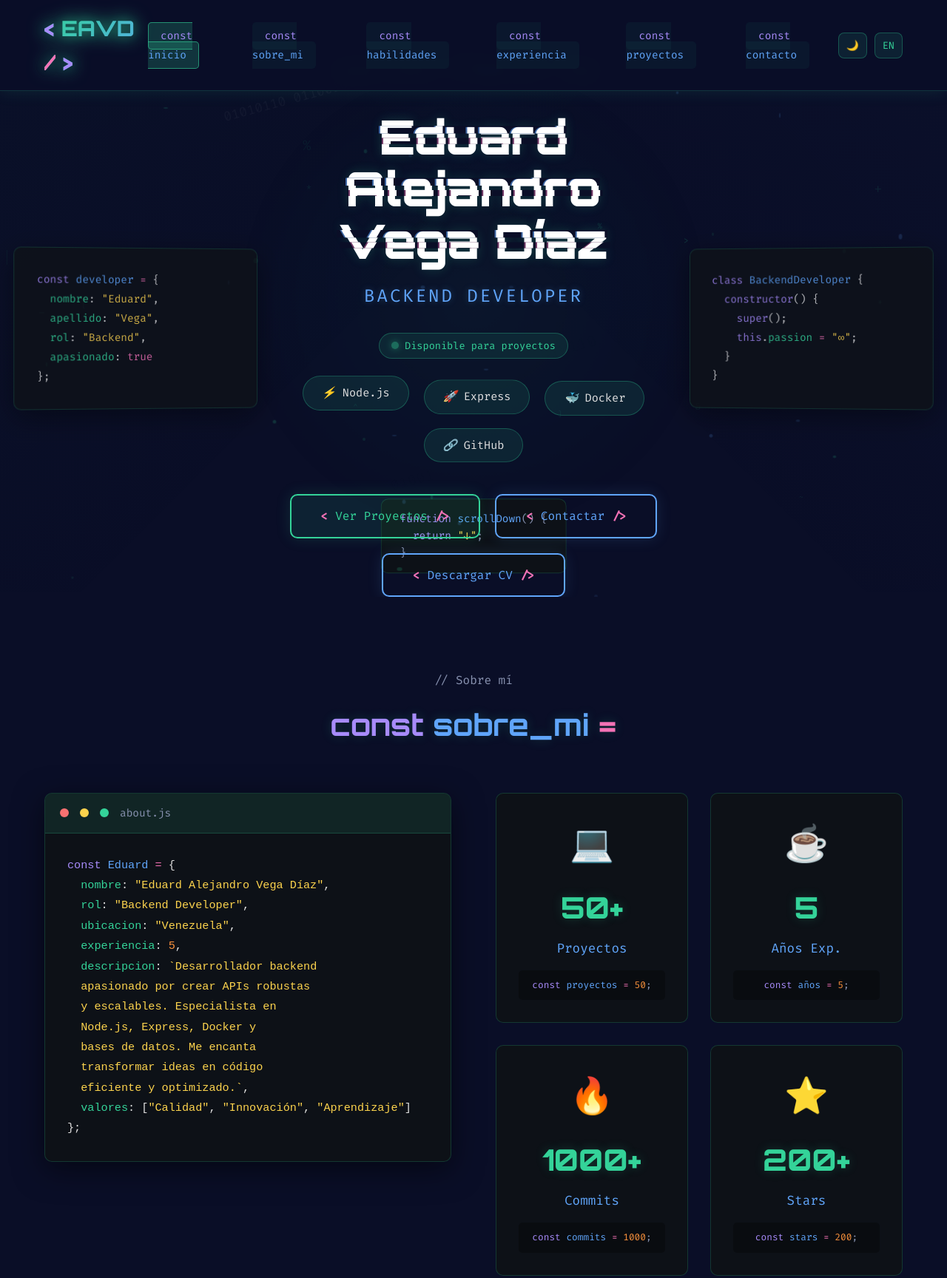
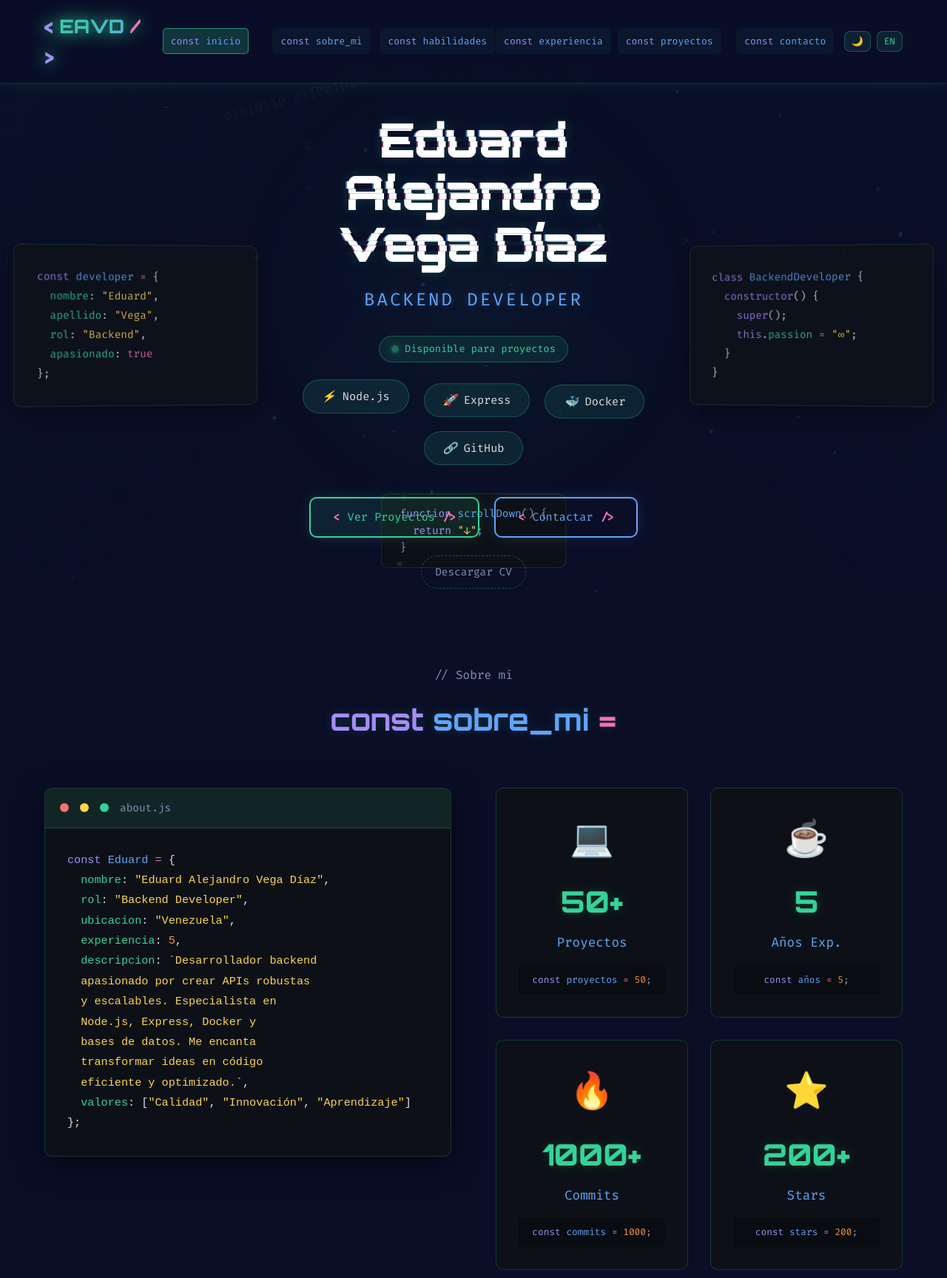
Before and after one commit to alejandro1593/portafolio-EduardVega, a plain HTML site: page index.html in a window 1280 px wide. Shown: the top 1728 px of the page at 74% size. Drawn offline with Linux system fonts and the light colour scheme; no server answers.

Commit message:
Mejoras visuales de header y UI: nav compacto y alineado + fix desborde móvil

```diff
--- a/index.html
+++ b/index.html
@@ -106,11 +106,9 @@
                         <span class="btn-text">Contactar</span>
                         <span class="btn-code">/&gt;</span>
                     </a>
-                    <a href="./assets/CV_Eduard_Vega.pdf" class="btn btn-outline" download data-i18n="btn-cv">
-                        <span class="btn-code">&lt;</span>
-                        <span class="btn-text">Descargar CV</span>
-                        <span class="btn-code">/&gt;</span>
-                    </a>
+                </div>
+                <div class="hero-cv">
+                    <a href="./assets/CV_Eduard_Vega.pdf" download data-i18n="hero-cv"><span class="cv-icon">⬇</span> Descargar CV</a>
                 </div>
             </div>
 
--- a/script_backend.js
+++ b/script_backend.js
@@ -522,7 +522,8 @@ document.addEventListener('DOMContentLoaded', function() {
             'hero-status': 'Disponible para proyectos',
             'btn-proyectos': '<span class="btn-code">&lt;</span><span class="btn-text">Ver Proyectos</span><span class="btn-code">/&gt;</span>',
             'btn-contacto': '<span class="btn-code">&lt;</span><span class="btn-text">Contactar</span><span class="btn-code">/&gt;</span>',
-            'btn-cv': '<span class="btn-code">&lt;</span><span class="btn-text">Descargar CV</span><span class="btn-code">/&gt;</span>',
+            'btn-cv': '<span class="cv-icon">⬇</span> Descargar CV',
+            'hero-cv': 'Descargar CV',
             'sobre-comment': '// Sobre mí',
             'sobre-title': 'sobre_mi',
             'stat-anios': 'Años Exp.',
@@ -586,7 +587,8 @@ document.addEventListener('DOMContentLoaded', function() {
             'hero-status': 'Available for projects',
             'btn-proyectos': '<span class="btn-code">&lt;</span><span class="btn-text">View Projects</span><span class="btn-code">/&gt;</span>',
             'btn-contacto': '<span class="btn-code">&lt;</span><span class="btn-text">Contact</span><span class="btn-code">/&gt;</span>',
-            'btn-cv': '<span class="btn-code">&lt;</span><span class="btn-text">Download CV</span><span class="btn-code">/&gt;</span>',
+            'btn-cv': '<span class="cv-icon">⬇</span> Download CV',
+            'hero-cv': 'Download CV',
             'sobre-comment': '// About me',
             'sobre-title': 'about_me',
             'stat-anios': 'Years Exp.',
--- a/styles_backend.css
+++ b/styles_backend.css
@@ -226,7 +226,7 @@ body::before {
 
 .nav-logo {
     font-family: 'Orbitron', sans-serif;
-    font-size: 1.8rem;
+    font-size: 1.6rem;
     font-weight: 800;
     background: linear-gradient(135deg, var(--code-green), var(--code-blue));
     -webkit-background-clip: text;
@@ -258,18 +258,30 @@ body::before {
 .nav-menu {
     display: flex;
     list-style: none;
-    gap: 30px;
+    gap: 18px;
+    flex: 1;
+    justify-content: center;
+    margin: 0 10px;
+}
+
+.nav-menu li {
+    flex: 1 1 0;
+    min-width: 0;
+    text-align: center;
+    display: flex;
+    justify-content: center;
 }
 
 .nav-menu a {
     text-decoration: none;
-    font-size: 0.9rem;
+    font-size: 0.82rem;
     transition: var(--transition);
     position: relative;
-    padding: 8px 16px;
+    padding: 6px 10px;
     border: 1px solid transparent;
     border-radius: 5px;
     background: rgba(52, 211, 153, 0.05);
+    white-space: nowrap;
 }
 
 .nav-menu a:hover {
@@ -544,9 +556,9 @@ body::before {
 }
 
 .btn {
-    padding: 15px 40px;
+    padding: 13px 30px;
     font-family: 'Fira Code', monospace;
-    font-size: 1rem;
+    font-size: 0.95rem;
     text-decoration: none;
     border-radius: 10px;
     transition: var(--transition);
@@ -1342,7 +1354,7 @@ body::before {
 .nav-tools {
     display: flex;
     align-items: center;
-    gap: 10px;
+    gap: 8px;
 }
 
 .theme-toggle,
@@ -1351,10 +1363,11 @@ body::before {
     border: 1px solid rgba(52, 211, 153, 0.3);
     color: var(--code-green);
     border-radius: 8px;
-    padding: 8px 10px;
+    padding: 7px 9px;
     cursor: pointer;
     font-family: 'Fira Code', monospace;
-    font-size: 0.85rem;
+    font-size: 0.8rem;
+    line-height: 1;
     transition: var(--transition);
 }
 
@@ -1401,16 +1414,33 @@ body::before {
     }
 }
 
-.btn-outline {
-    background: transparent;
-    color: var(--tertiary);
-    border-color: var(--tertiary);
-    box-shadow: 0 0 20px rgba(96, 165, 250, 0.15);
-}
-
-.btn-outline:hover {
-    background: rgba(96, 165, 250, 0.1);
-    box-shadow: 0 0 30px rgba(96, 165, 250, 0.25);
+.hero-cv {
+    margin-top: 24px;
+    text-align: center;
+}
+
+.hero-cv a {
+    display: inline-flex;
+    align-items: center;
+    gap: 8px;
+    color: var(--code-gray);
+    font-size: 0.9rem;
+    text-decoration: none;
+    padding: 10px 18px;
+    border: 1px dashed rgba(52, 211, 153, 0.35);
+    border-radius: 25px;
+    transition: var(--transition);
+}
+
+.hero-cv a:hover {
+    color: var(--code-green);
+    border-color: var(--code-green);
+    background: rgba(52, 211, 153, 0.1);
+    transform: translateY(-2px);
+}
+
+.cv-icon {
+    font-size: 0.95rem;
 }
 
 /* ===== Widget GitHub en vivo ===== */
@@ -1855,6 +1885,65 @@ body.modal-open {
 }
 
 /* ===== Responsive extra ===== */
+.about-content > *,
+.skills-container > *,
+.projects-grid > *,
+.about-stats > *,
+.contact-container > * {
+    min-width: 0;
+}
+
+.contact-text,
+.contact-value {
+    min-width: 0;
+    overflow-wrap: anywhere;
+    word-break: break-word;
+}
+
+.contact-code,
+.code-panel,
+.code-content,
+.about-code,
+.about-stats,
+.project-code,
+.footer-content {
+    max-width: 100%;
+}
+
+.contact-form {
+    max-width: 100%;
+}
+
+@media (max-width: 1024px) {
+    .nav-menu {
+        position: fixed;
+        top: 70px;
+        left: -100%;
+        width: 100%;
+        height: calc(100vh - 70px);
+        background: var(--dark);
+        flex-direction: column;
+        justify-content: center;
+        align-items: center;
+        gap: 28px;
+        padding: 20px 0;
+        overflow-y: auto;
+        transition: var(--transition);
+    }
+
+    .nav-menu.active {
+        left: 0;
+    }
+
+    .nav-menu a {
+        font-size: 1rem;
+    }
+
+    .menu-toggle {
+        display: flex;
+    }
+}
+
 @media (max-width: 768px) {
     .soft-skills-grid {
         grid-template-columns: 1fr;
```
